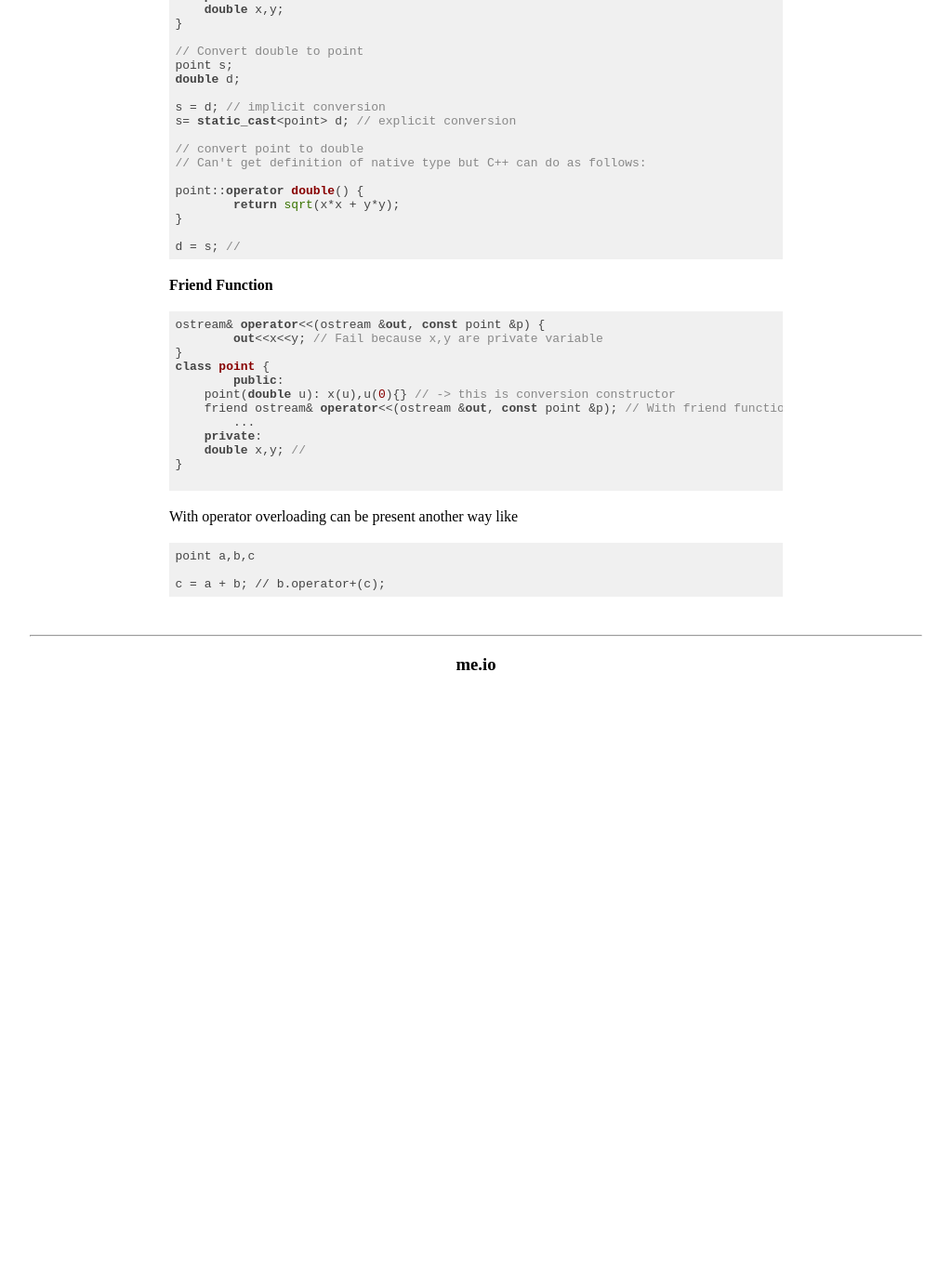
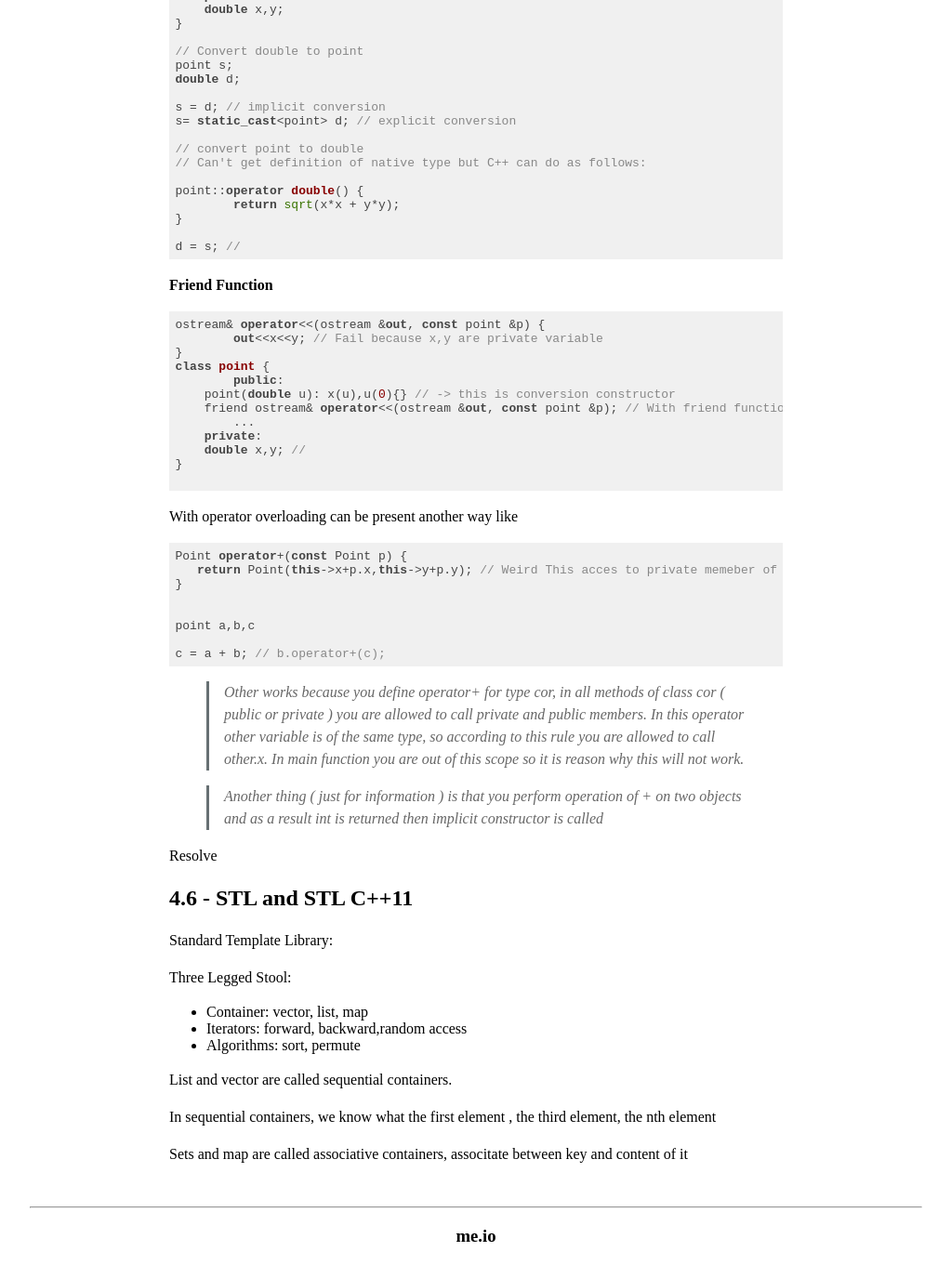
Before and after one commit to congdv/congdv.github.io, a Jekyll site: the page built from _posts/2017-07-31-C++-for-c-programer-coursera.md, in a window 1280 px wide and 1400 px high, scrolled down 4438 px. Shown: the top 1375 px of the window at 93% size, without its empty margins (128-1151 px from the left). Built offline with Jekyll 4.4.1, drawn with Linux system fonts in a browser that asks for light colours; before the commit the page ends 5223 px from its top, so only the background shows below that.

Commit message:
Update 2017-07-31-C++-for-c-programer-coursera.md

````diff
--- a/_posts/2017-07-31-C++-for-c-programer-coursera.md
+++ b/_posts/2017-07-31-C++-for-c-programer-coursera.md
@@ -213,7 +213,33 @@ class point {
 
 With operator overloading can be present another way like
 ```
+Point operator+(const Point p) {
+   return Point(this->x+p.x,this->y+p.y); // Weird This acces to private memeber of point
+}
+
+
 point a,b,c
 
 c = a + b; // b.operator+(c);
 ```
+
+> Other works because you define operator+ for type cor, in all methods of class cor ( public or private ) you are allowed to call private and public members. In this operator other variable is of the same type, so according to this rule you are allowed to call other.x. In main function you are out of this scope so it is reason why this will not work.
+
+> Another thing ( just for information ) is that you perform operation of + on two objects and as a result int is returned then implicit constructor is called
+
+[Resolve](https://stackoverflow.com/questions/31639340/accessing-private-member-variables-within-a-class-why-does-this-work)
+
+## 4.6 - STL and STL C++11
+
+Standard Template Library:
+
+Three Legged Stool:
+- Container: vector, list, map
+- Iterators: forward, backward,random access
+- Algorithms: sort, permute
+
+List and vector are called sequential containers.
+
+In sequential containers, we know what the first element , the third element, the nth element
+
+Sets and map are called associative containers, associtate between key and content of it
````
